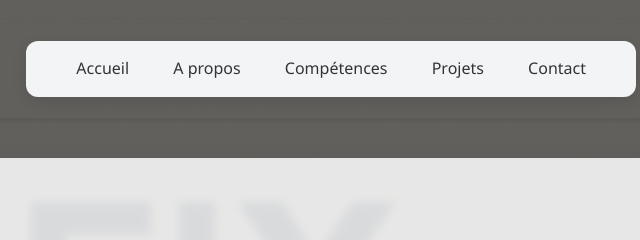
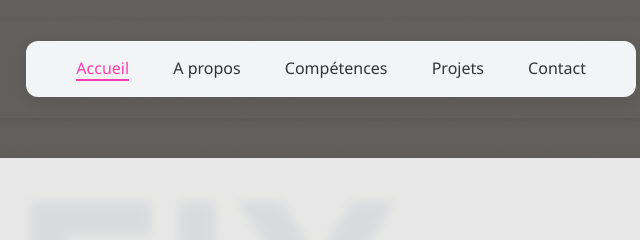
Before and after one commit to codofelix/portfolio, a plain HTML site: page index.html in a window 1280 px wide. Shown: the top 240 px of the page, 562-1202 px from the left. Drawn offline with nearby package versions, Linux system fonts and the light colour scheme; files whose address does not match are found by name.

Commit message:
Correction

```diff
--- a/index.html
+++ b/index.html
@@ -51,11 +51,11 @@
             <script src="js/script.js"></script>
 
             <script>
-                const links = document.querySelector('.navbar a');
+                const links = document.querySelectorAll('.navbar a');
                 const currentPage =window.location.pathname.split ('/').pop();
 
                 links.forEach(link => {
-                    if(link.getAttribuate('href')== currentPage){
+                    if(link.getAttribute('href')== currentPage){
                         link.classList.add('active-link');
                     }
                 })
```
